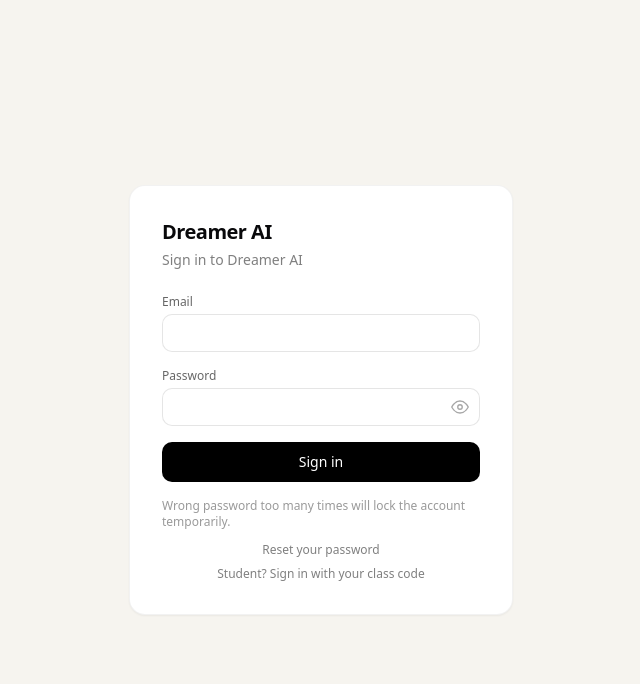
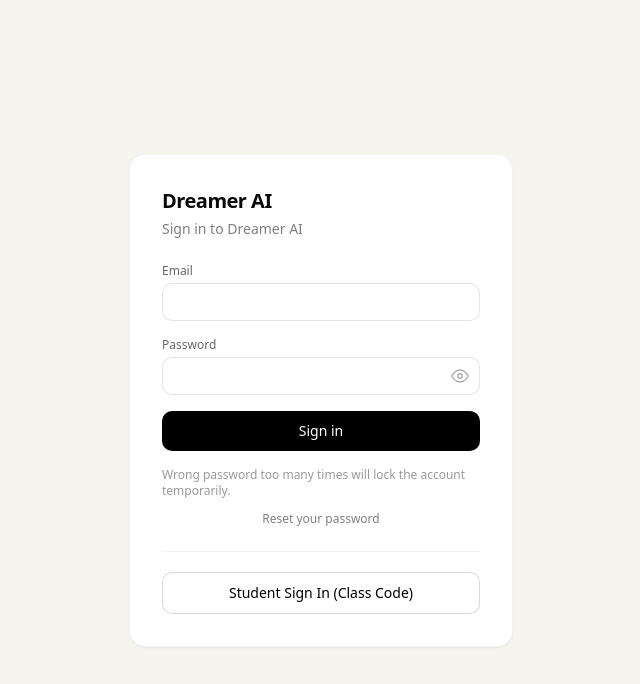
Before and after one commit to DreamerAI-EDU/dreamer-agent-sandbox, a React (Vite) app in the folder frontend/: page /login in a window 1280 px wide. Shown: the top 684 px of the page, without its empty margins (319-959 px from the left). Built offline with nearby package versions, Linux system fonts and the light colour scheme; no server answers.

Commit message:
feat(login): promote student class-code entry to a peer-level button (i18n EN/zh-HK/zh-CN) (#75)

```diff
--- a/frontend/src/lib/i18n.tsx
+++ b/frontend/src/lib/i18n.tsx
@@ -267,7 +267,7 @@
   kidPin: 'PIN',
   kidLoginBtn: 'Enter learning space',
   kidLoginNote: 'If it does not work, ask your teacher or parent for help.',
-  kidLoginEntry: 'Student? Sign in with your class code',
+  kidLoginEntry: 'Student Sign In (Class Code)',
   kidHomeTitle: 'My learning space',
   kidLogout: 'Sign out',
   kidWeek: 'Week',
@@ -495,7 +495,7 @@
   kidPin: 'PIN',
   kidLoginBtn: '入學習空間',
   kidLoginNote: '登入唔到就問老師或者家長。',
-  kidLoginEntry: '學生？用班級代碼登入',
+  kidLoginEntry: '學生登入（班級代碼）',
   kidHomeTitle: '我嘅學習空間',
   kidLogout: '登出',
   kidWeek: '第',
@@ -721,7 +721,7 @@
   kidPin: 'PIN',
   kidLoginBtn: '进入学习空间',
   kidLoginNote: '登录不了就问老师或家长。',
-  kidLoginEntry: '学生？用班级代码登录',
+  kidLoginEntry: '学生登录（班级代码）',
   kidHomeTitle: '我的学习空间',
   kidLogout: '退出登录',
   kidWeek: '第',
--- a/frontend/src/pages/LoginPage.tsx
+++ b/frontend/src/pages/LoginPage.tsx
@@ -129,11 +129,14 @@
             </Link>
           </p>
           {/* Bridge-3d — students sign in with a class code, not an email */}
-          <p className="mt-2 text-center text-xs">
-            <Link to="/student/login" className="text-black/50 underline-offset-2 hover:underline">
+          <div className="mt-6 border-t border-black/5 pt-5">
+            <Link
+              to="/student/login"
+              className="block w-full rounded-lg border border-black/15 bg-white py-2.5 text-center text-sm font-medium text-black transition hover:bg-black/[0.04]"
+            >
               {copy.kidLoginEntry}
             </Link>
-          </p>
+          </div>
         </div>
       </div>
     </div>
```
